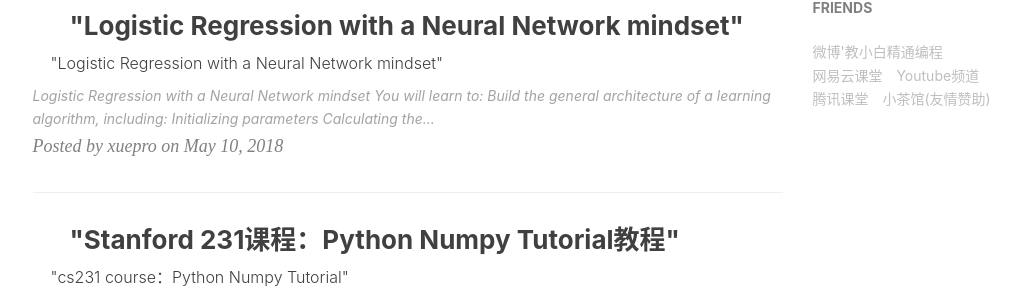
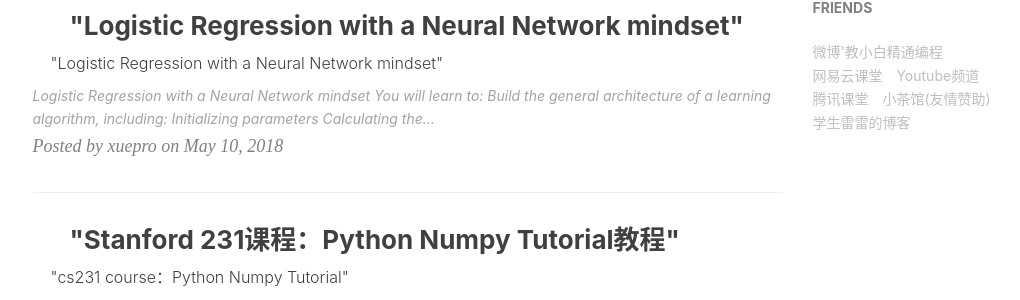
Before and after one commit to xuepro/xuepro.github.io, a Jekyll site: the page built from index.html, in a window 1280 px wide and 900 px high, scrolled down 788 px. Shown: the part 146-446 px from the top of the window, without its empty margins (135-1155 px from the left). Built offline with Jekyll 4.4.1, drawn with Linux system fonts in a browser that asks for light colours; nearby versions of some CDN libraries; the list of posts is cut into pages by our own code; comment, search, counter and statistics services are not loaded.

Commit message:
Update _config.yml

```diff
--- a/_config.yml
+++ b/_config.yml
@@ -124,4 +124,8 @@ friends: [
          title: "小茶馆(友情赞助)",
          href: "http://xcguan.net"
     }
+    ,{
+         title: "学生雷雷的博客",
+         href: "https://hadxu.github.io/"
+    }
 ]
```
